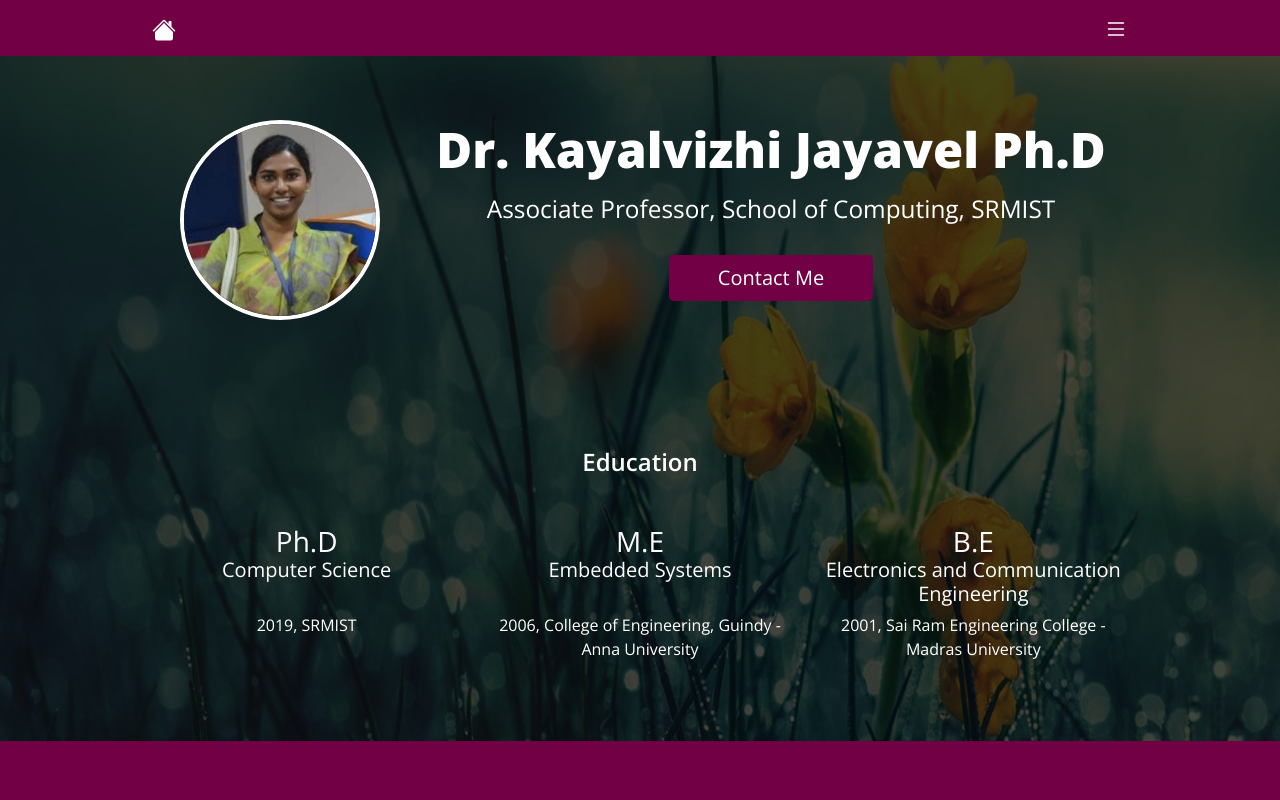
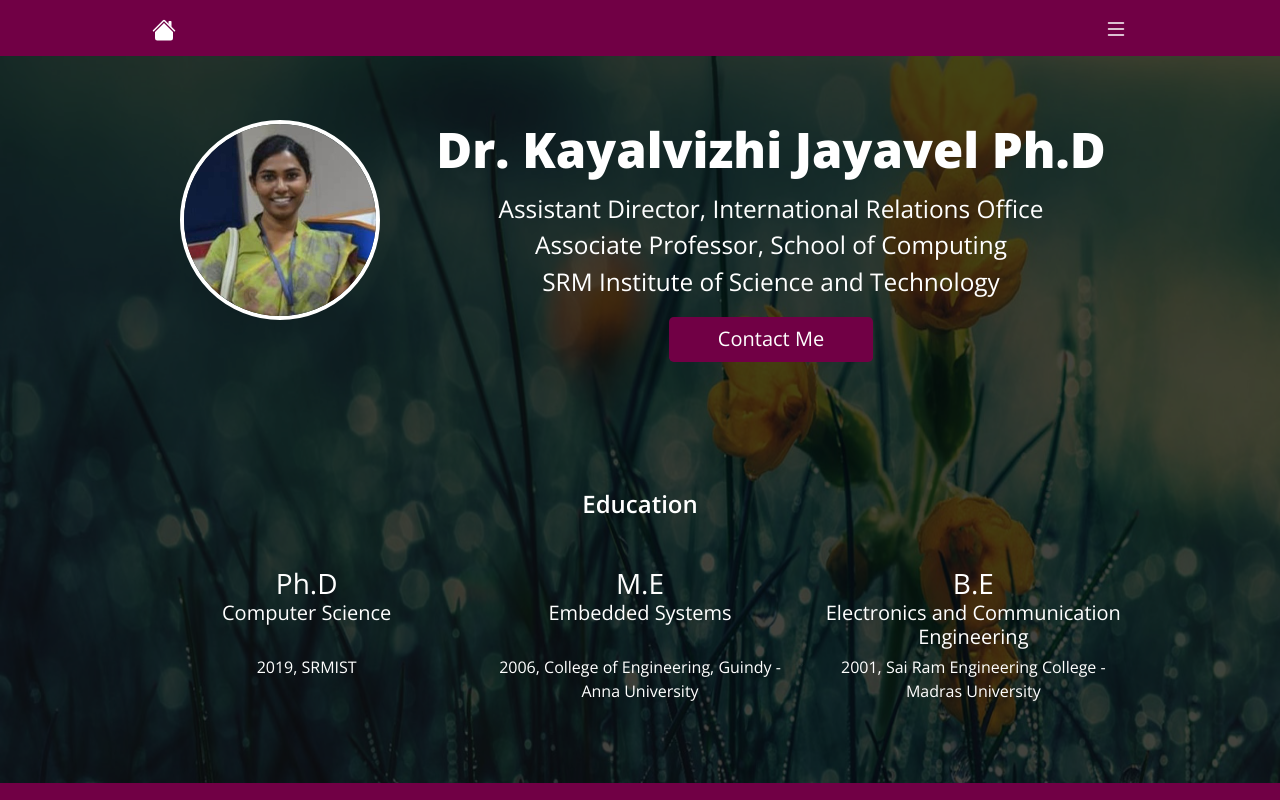
Before and after one commit to DEEJ4Y/kayal_maam_resume_website, a Next.js app: page / in a window 1280 px wide. Built offline with nearby package versions, Linux system fonts and the light colour scheme.

Commit message:
Update README.md and make required changes

```diff
--- a/components/Index/TitleSection/TitleSection.jsx
+++ b/components/Index/TitleSection/TitleSection.jsx
@@ -54,7 +54,13 @@
               Dr. Kayalvizhi Jayavel Ph.D
             </h1>
             <p className={styles["title-desc"]}>
-              Associate Professor, School of Computing, SRMIST
+              Assistant Director, International Relations Office
+            </p>
+            <p className={styles["title-desc"]}>
+              Associate Professor, School of Computing
+            </p>
+            <p className={styles["title-desc"]}>
+              SRM Institute of Science and Technology
             </p>
             <Link passHref href="/#contact">
               <button
--- a/components/Index/TitleSection/TitleSection.module.css
+++ b/components/Index/TitleSection/TitleSection.module.css
@@ -36,7 +36,7 @@
 .title-desc {
   font-weight: 400;
   font-size: 1.525rem;
-  margin-bottom: 0.75rem;
+  margin-bottom: 0rem;
 }
 
 .title-button {
```
Also changed, not shown: 1 other file (tests, documents, lock files or other folders).
